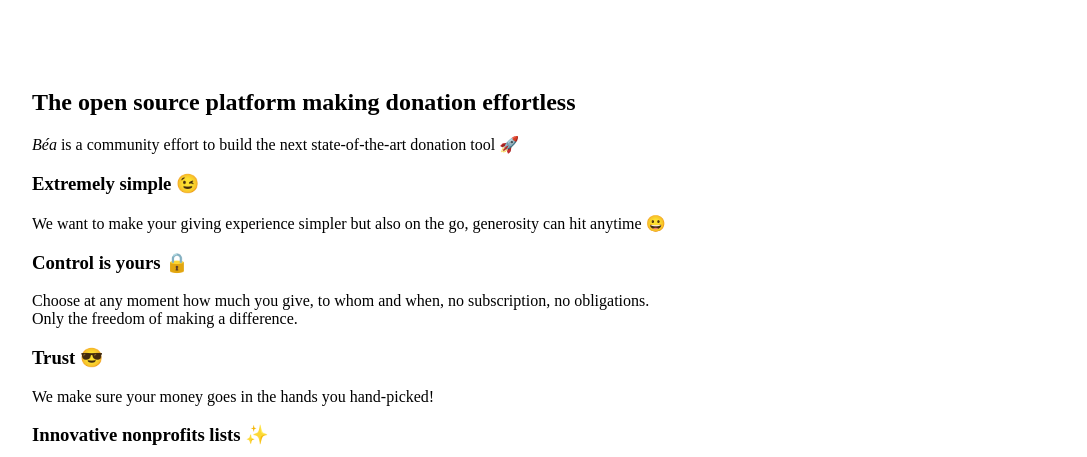
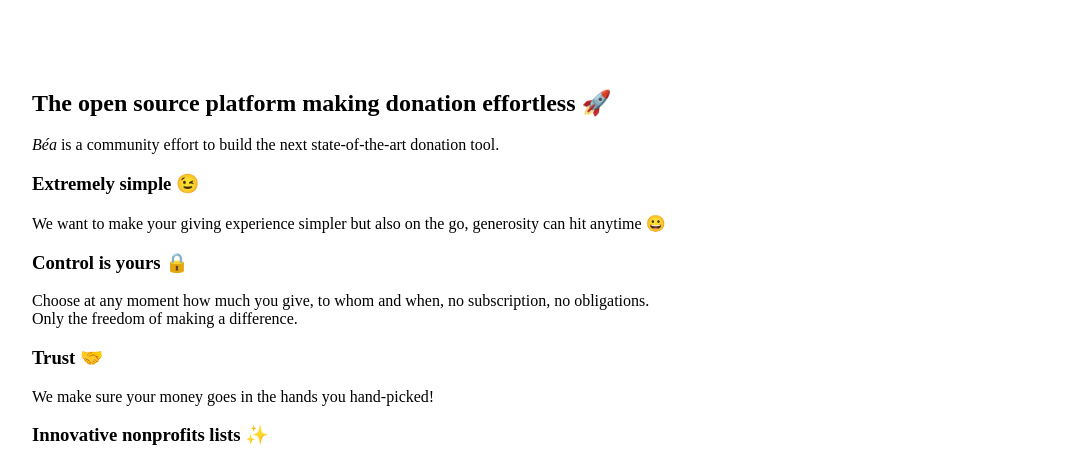
Before and after one commit to bea-org/website, a Jekyll site: the page built from index.md, in a window 1280 px wide. Shown: the part 298-755 px from the top of the page, without its empty margins (96-1183 px from the left). Built offline with Jekyll 4.4.1, drawn with Linux system fonts in a browser that asks for light colours; comment, search, counter and statistics services are not loaded.

```diff
--- a/index.md
+++ b/index.md
@@ -5,9 +5,9 @@ layout: default
 
 # 🌍 Béa
 
-## The open source platform making donation effortless
+## The open source platform making donation effortless 🚀
 
-*Béa* is a community effort to build the next state-of-the-art donation tool 🚀
+*Béa* is a community effort to build the next state-of-the-art donation tool.
 
 ### Extremely simple 😉
 
@@ -18,7 +18,7 @@ We want to make your giving experience simpler but also on the go, generosity ca
 Choose at any moment how much you give, to whom and when, no subscription, no obligations.
 Only the freedom of making a difference.
 
-### Trust 😎
+### Trust 🤝
 
 We make sure your money goes in the hands you hand-picked!
 
```
